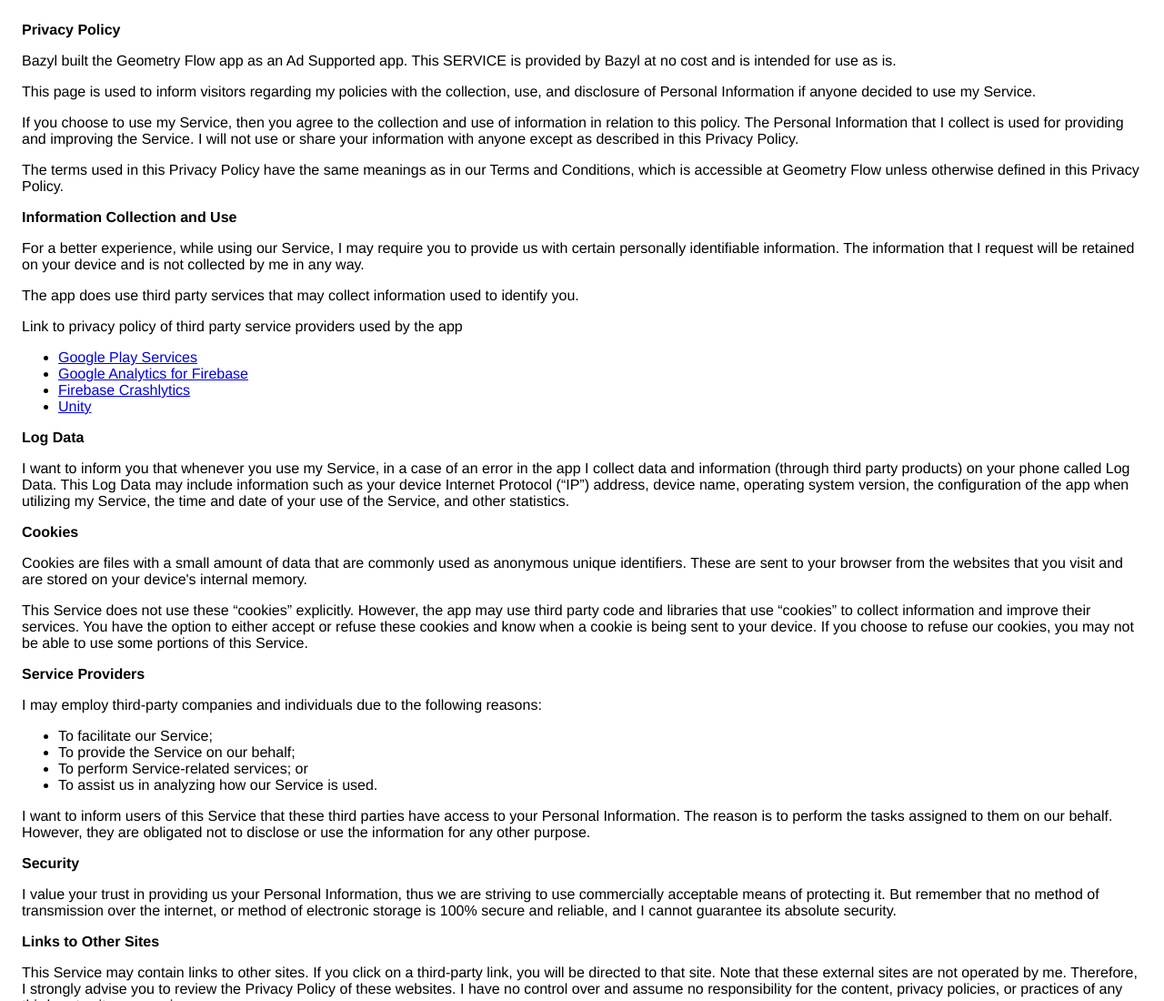
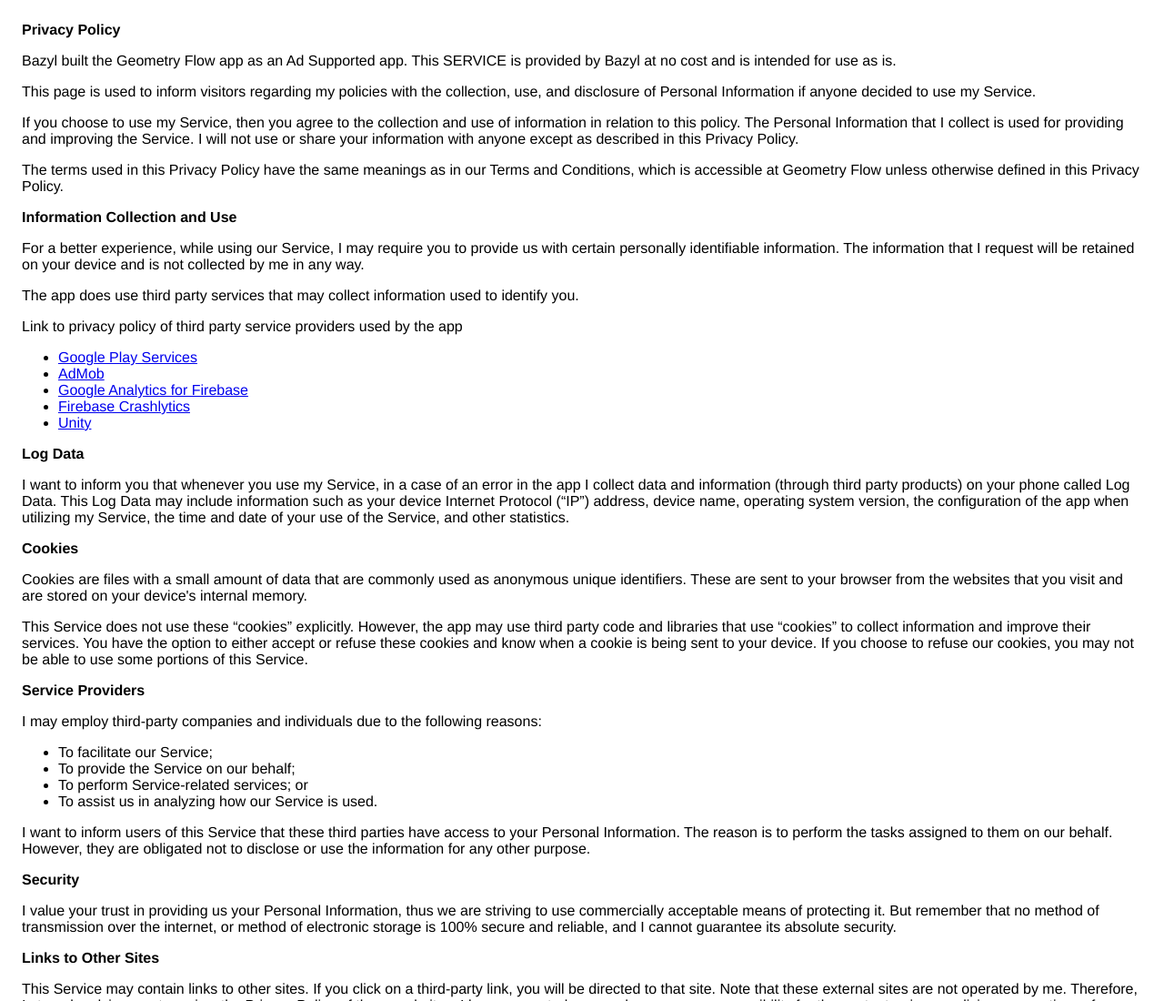
Before and after one commit to tubaluga/tubaluga.github.io, a plain HTML site: page privacypolicy/geometryflowgame/index.html in a window 1280 px wide. Shown: the top 1100 px of the page at 91% size. Drawn offline with Linux system fonts and the light colour scheme.

Commit message:
update private policy

```diff
--- a/privacypolicy/geometryflowgame/index.html
+++ b/privacypolicy/geometryflowgame/index.html
@@ -37,7 +37,7 @@
                   </p> <p>
                     Link to privacy policy of third party service providers used
                     by the app
-                  </p> <ul><li><a href="https://www.google.com/policies/privacy/" target="_blank" rel="noopener noreferrer">Google Play Services</a></li><!----><li><a href="https://firebase.google.com/policies/analytics" target="_blank" rel="noopener noreferrer">Google Analytics for Firebase</a></li><li><a href="https://firebase.google.com/support/privacy/" target="_blank" rel="noopener noreferrer">Firebase Crashlytics</a></li><!----><!----><!----><!----><!----><!----><!----><li><a href="https://unity3d.com/legal/privacy-policy" target="_blank" rel="noopener noreferrer">Unity</a></li><!----><!----><!----><!----><!----><!----><!----><!----><!----><!----><!----></ul></div> <p><strong>Log Data</strong></p> <p>
+                  </p> <ul><li><a href="https://www.google.com/policies/privacy/" target="_blank" rel="noopener noreferrer">Google Play Services</a></li><li><a href="https://support.google.com/admob/answer/6128543?hl=en" target="_blank" rel="noopener noreferrer">AdMob</a></li><li><a href="https://firebase.google.com/policies/analytics" target="_blank" rel="noopener noreferrer">Google Analytics for Firebase</a></li><li><a href="https://firebase.google.com/support/privacy/" target="_blank" rel="noopener noreferrer">Firebase Crashlytics</a></li><!----><!----><!----><!----><!----><!----><!----><li><a href="https://unity3d.com/legal/privacy-policy" target="_blank" rel="noopener noreferrer">Unity</a></li><!----><!----><!----><!----><!----><!----><!----><!----><!----><!----><!----></ul></div> <p><strong>Log Data</strong></p> <p>
                   I want to inform you that whenever you
                   use my Service, in a case of an error in the app
                   I collect data and information (through third party
```
Also changed, not shown: privacypolicy/geometryflowgame/termsandconditions/index.html (+1 -1 lines), 2 other files.
